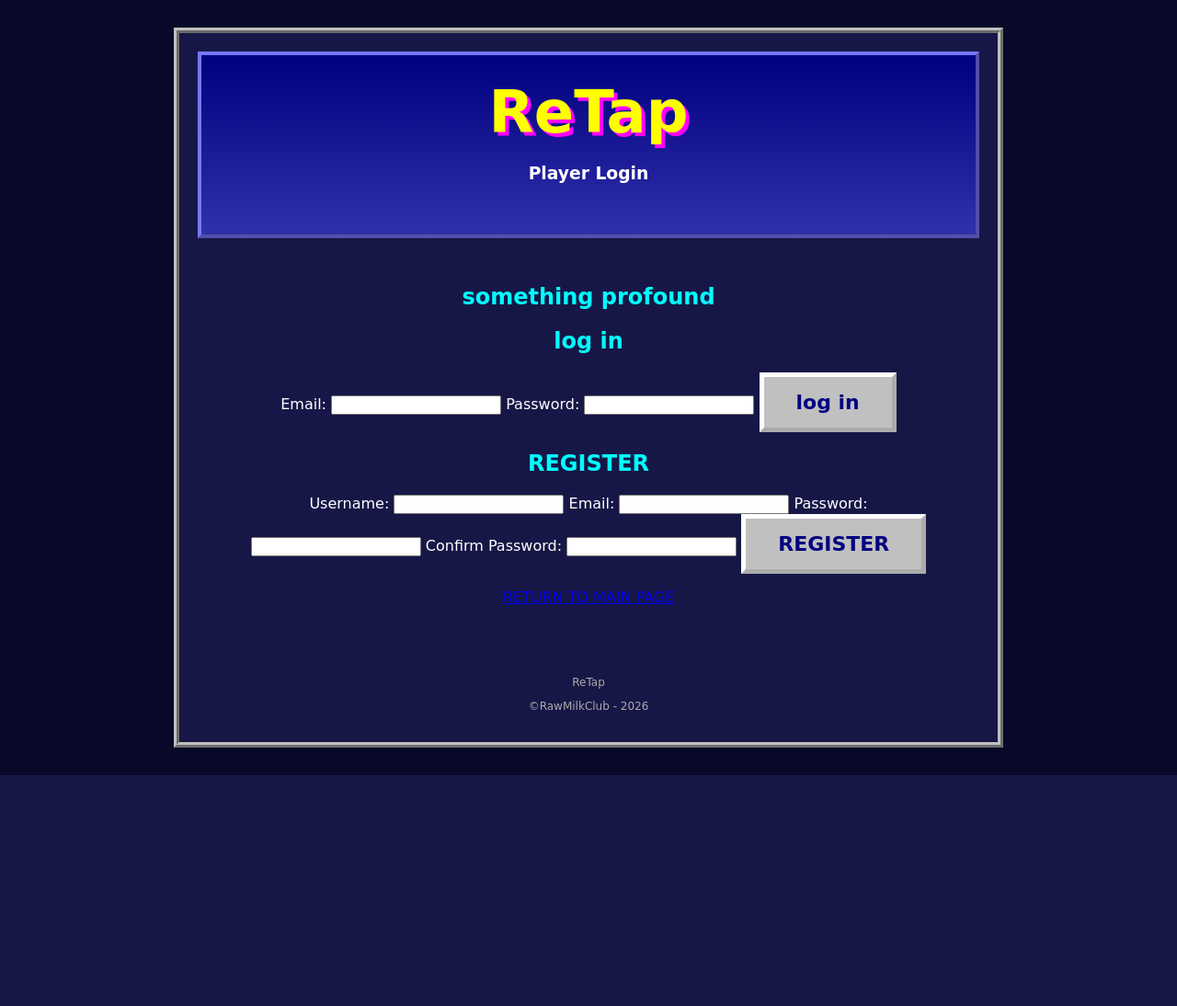
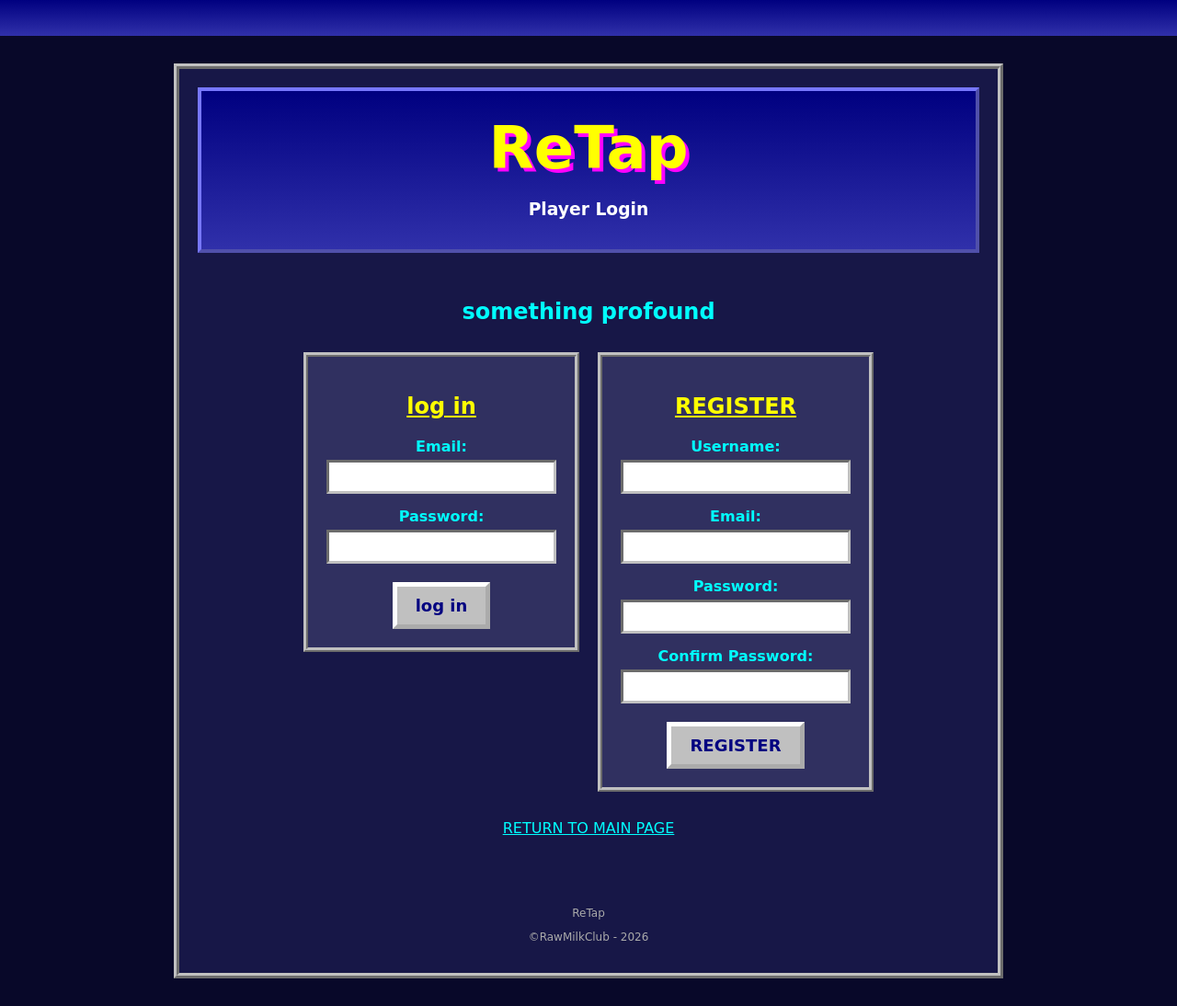
Before and after one commit to ParaCDice/ReTap, a Spring Boot app: page /login.html in a window 1280 px wide. Shown: the whole page at 92% size. Before the commit the page ends 843 px from the top, so only its background shows below. Run offline with Spring Boot 4, Linux system fonts and the light colour scheme.

Commit message:
fixed styling, home page, and functionality
Fixed styling with the marquee and implemented some rudimentary functionality for the login page and the home page. That's all

```diff
--- a/Cantera Base/src/main/resources/static/css/style.css
+++ b/Cantera Base/src/main/resources/static/css/style.css
@@ -4,12 +4,12 @@ body {
     font-family: "Comic Sans MS", cursive;
     text-align: center;
     margin: 0;
-    padding: 30px;
+    padding: 0;
 }
 
 .container {
     max-width: 850px;
-    margin: auto;
+    margin: 30px auto;
     background-color: #171747;
     border: 6px ridge #c0c0c0;
     padding: 20px;
@@ -30,11 +30,6 @@ h1 {
 
 h2 {
     color: #00ffff;
-}
-
-marquee {
-    color: #00ff00;
-    font-weight: bold;
 }
 
 main {
@@ -66,3 +61,110 @@ footer {
     color: #aaaaaa;
     font-size: 12px;
 }
+
+.form-container {
+    display: flex;
+    justify-content: center;
+    align-items: flex-start;
+    flex-wrap: wrap;
+    gap: 20px;
+    margin: 30px 0;
+}
+
+.form-box {
+    background-color: #303060;
+    border: 5px ridge #c0c0c0;
+    padding: 20px;
+    width: 300px;
+    box-sizing: border-box;
+}
+
+.form-box h2 {
+    color: #ffff00;
+    text-decoration: underline;
+}
+
+.form-box label {
+    display: block;
+    color: #00ffff;
+    margin-top: 15px;
+    margin-bottom: 5px;
+    font-weight: bold;
+}
+
+.form-box input {
+    display: block;
+    width: 100%;
+    padding: 8px;
+    box-sizing: border-box;
+    background-color: #ffffff;
+    color: #000000;
+    border: 3px inset #c0c0c0;
+    font-family: "Comic Sans MS", cursive;
+}
+
+.form-box .retro-button {
+    margin-top: 20px;
+    padding: 10px 20px;
+    font-size: 18px;
+    cursor: pointer;
+}
+
+main a:not(.retro-button) {
+    color: #00ffff;
+}
+
+main a:not(.retro-button):hover {
+    color: #ffff00;
+}
+
+.site-ticker {
+    position: sticky;
+    top: 0;
+    z-index: 100;
+
+    width: 100%;
+    box-sizing: border-box;
+
+    background: linear-gradient(#000080, #3030aa);
+    border-bottom: 4px ride #c0c0c0;
+
+    padding: 10px 0;
+}
+
+.site-ticker marquee{
+    display: block;
+    color: #00ff00;
+    font-family: "Comic Sans MS", cursive;
+    font-size: 16px;
+    font-weight: bold;
+}
+
+
+/* HOME PAGE */
+
+.home-main {
+    min-height: 350px;
+    display: flex;
+    flex-direction: column;
+    align-items: center;
+    justify-content: center;
+    gap: 35px;
+}
+
+.home-main h2 {
+    color: #00ffff;
+    font-size: 28px;
+    text-shadow: 2px 2px #ff00ff;
+}
+
+#create-room {
+    font-size: 28px;
+    padding: 25px 50px;
+    cursor: pointer;
+}
+
+#create-room:hover {
+    background-color: #ffff00;
+    color: #ff00ff;
+}
--- a/Cantera Base/src/main/resources/static/index.html
+++ b/Cantera Base/src/main/resources/static/index.html
@@ -8,11 +8,15 @@
     </head>
 
     <body>
+        <div class="site-ticker">
+            <marquee scrollamount="5">
+                *** HELLO CHUDS ***
+            </marquee>
+        </div>
         <div class="container">
             <header>
                 <h1>ReTap</h1>
                 <h3>MAGIC THE GATHERING SANDBOX</h3>
-                <marquee>Welcome to ReTap! Have fun, or something</marquee>
             </header>
 
             <main>
--- /dev/null
+++ b/Cantera Base/src/main/resources/static/js/auth.js
@@ -0,0 +1,27 @@
+
+const loginForm = document.getElementById("login-form");
+const registerForm = document.getElementById("register-form");
+
+loginForm.addEventListener("submit", function(event) {
+    event.preventDefault();
+
+    alert("Login backend coming soon");
+});
+
+// Registration form
+registerForm.addEventListener("submit", function(event) {
+    event.preventDefault();
+
+    const password =
+        document.getElementById("register-password").value;
+
+    const confirm =
+        document.getElementById("confirm-password").value;
+
+    if (password !== confirm) {
+        alert("Passwords do not match");
+        return;
+    }
+
+    alert("Registration backend coming soon");
+});
--- /dev/null
+++ b/Cantera Base/src/main/resources/static/js/home.js
@@ -0,0 +1,6 @@
+
+const createRoomButton = document.getElementById("create-room");
+
+createRoomButton.addEventListener("click", function() {
+    alert("room creation soon");
+});
--- a/Cantera Base/src/main/resources/static/login.html
+++ b/Cantera Base/src/main/resources/static/login.html
@@ -5,15 +5,21 @@
         <meta name="viewport" content="width=device-width, initial-scale=1.0">
         <title>ReTap - Login</title>
         <link rel="stylesheet" href="/css/style.css">
+        <script src="/js/auth.js" defer></script>
+
     </head>
 
     <body>
+        <div class="site-ticker">
+            <marquee scrollamount="5">
+                *** HELLO CHUDS ***
+            </marquee>
+        </div>
         <div class="container">
 
             <header>
                 <h1>ReTap</h1>
                 <h3>Player Login</h3>
-                <marquee>welcome back, planeswalker</marquee>
             </header>
 
             <main>
@@ -37,7 +43,7 @@
                     <section class="form-box">
                         <h2>REGISTER</h2>
 
-                        <form id="register-form">
+                        <form id="login-form">
                             <label for="register-username">Username:</label>
                             <input type="text" id="register-username" name="username" autocomplete="username" required>
 
@@ -57,7 +63,7 @@
                     </section>
                 </div>
 
-                <p><a href="/">RETURN TO MAIN PAGE</a></p>
+                <p class="link"><a  href="/">RETURN TO MAIN PAGE</a></p>
             </main>
             <footer>
                 <p>ReTap</p>
```
Also changed, not shown: Cantera Base/src/main/resources/static/home.html (+45 -0 lines).
